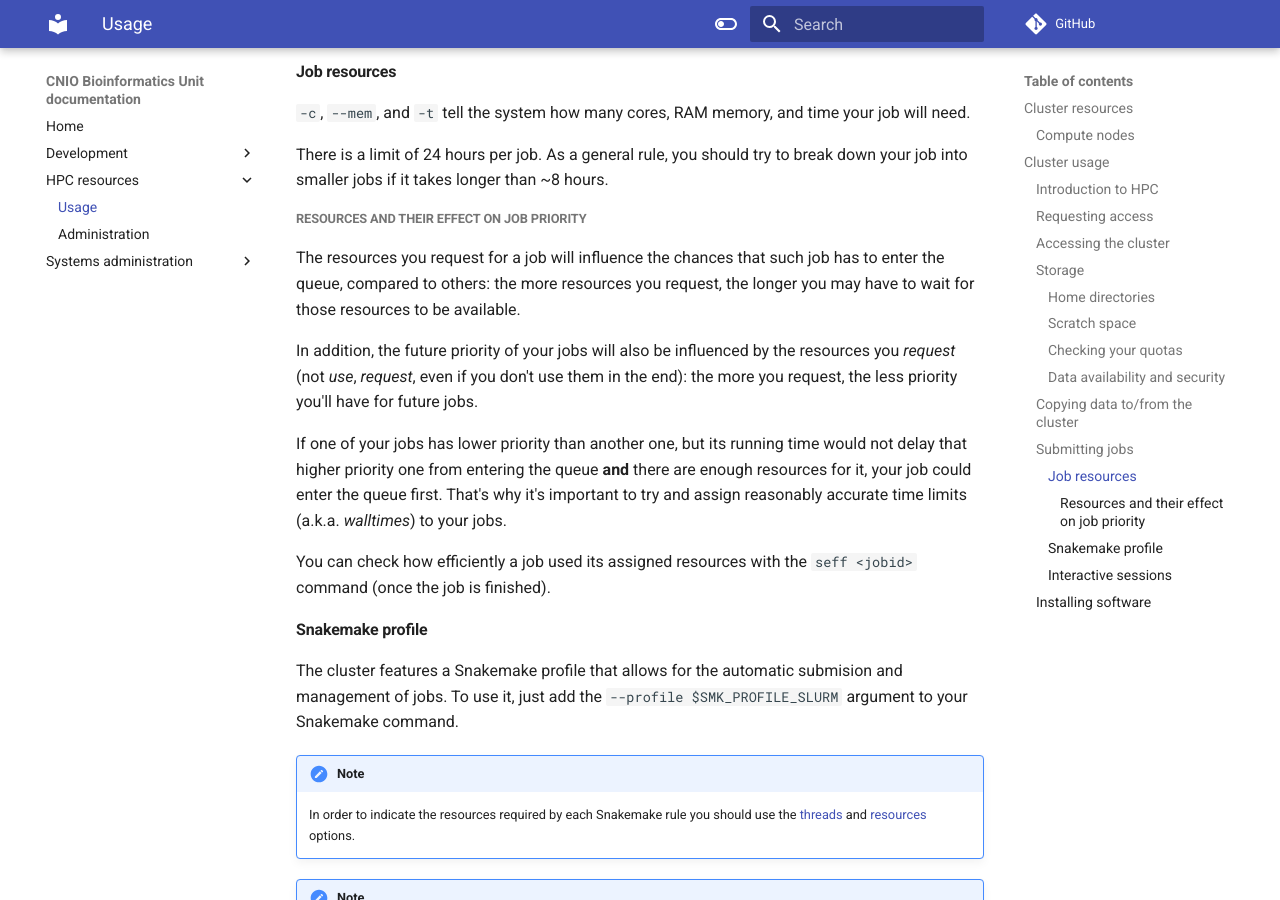
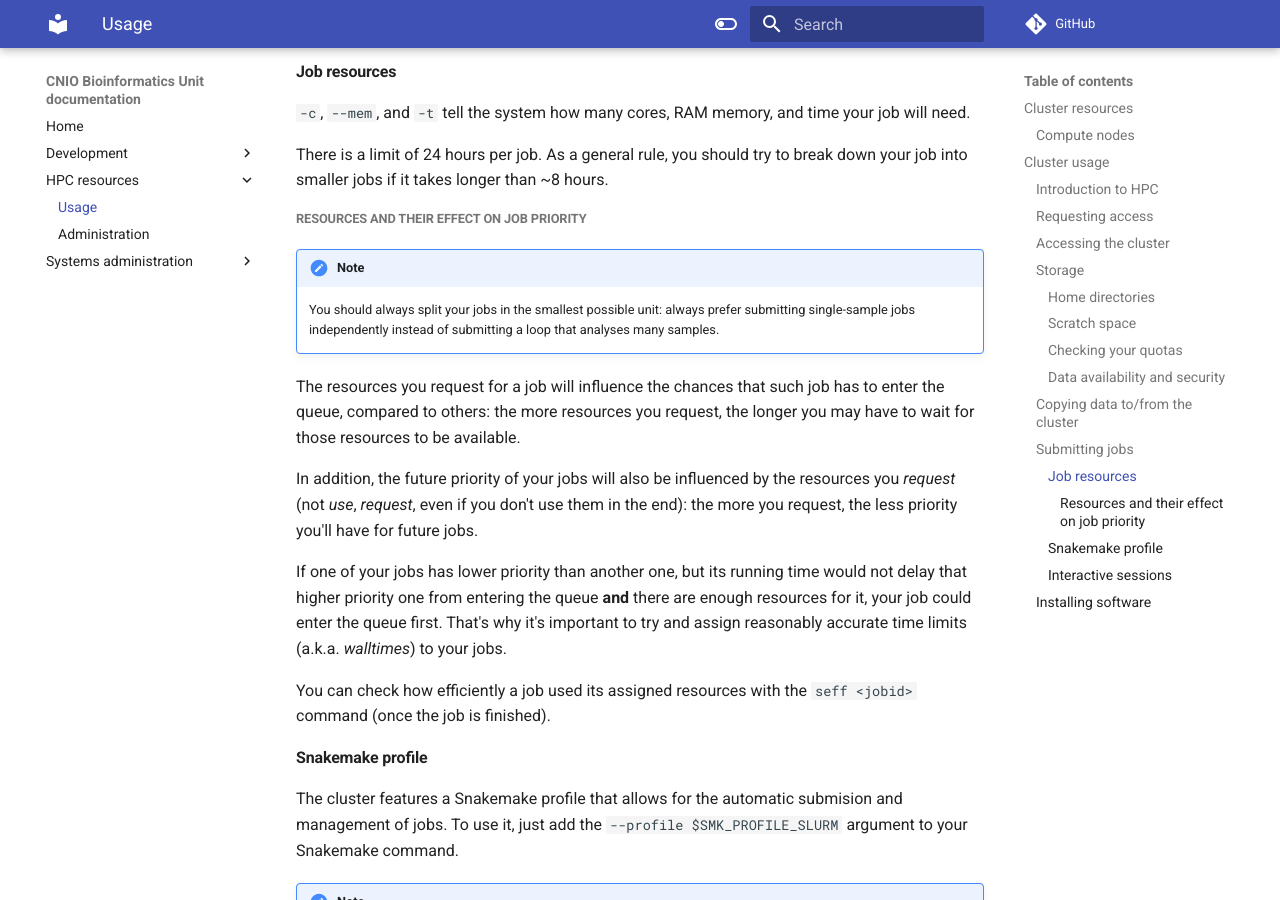
Before and after one commit to cnio-bu/cnio-bu.github.io, an MkDocs documentation site: the page built from docs/hpc/usage.md, in a window 1280 px wide and 900 px high, scrolled down 2814 px. Built offline with MkDocs 1.6.1 and Material for MkDocs 9.7.7, drawn with Linux system fonts in a browser that asks for light colours; comment, search, counter and statistics services are not loaded.

Commit message:
Add note about submitting small jobs

```diff
--- a/docs/hpc/usage.md
+++ b/docs/hpc/usage.md
@@ -124,6 +124,12 @@ into smaller jobs if it takes longer than ~8 hours.
 
 ##### Resources and their effect on job priority
 
+!!! Note
+
+    You should always split your jobs in the smallest possible unit: always
+    prefer submitting single-sample jobs independently instead of submitting a
+    loop that analyses many samples.
+
 The resources you request for a job will influence the chances that such job has to enter the queue, compared to others:
 the more resources you request, the longer you may have to wait for those resources to be available.
 
```
